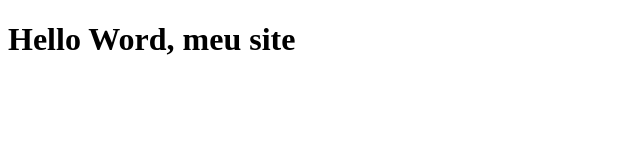
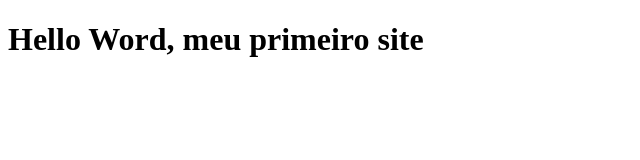
Before and after one commit to gustavosxl/atividade-amb, a plain HTML site: page index.html in a window 1280 px wide. Shown: the whole page, without its empty margins (0-640 px from the left). Drawn offline with Linux system fonts and the light colour scheme.

Commit message:
adicionar primeiro site

```diff
--- a/index.html
+++ b/index.html
@@ -6,6 +6,6 @@
     <title>Document</title>
 </head>
 <body>
-    <h1>Hello Word, meu site</h1>
+    <h1>Hello Word, meu primeiro site</h1>
 </body>
 </html>
```
